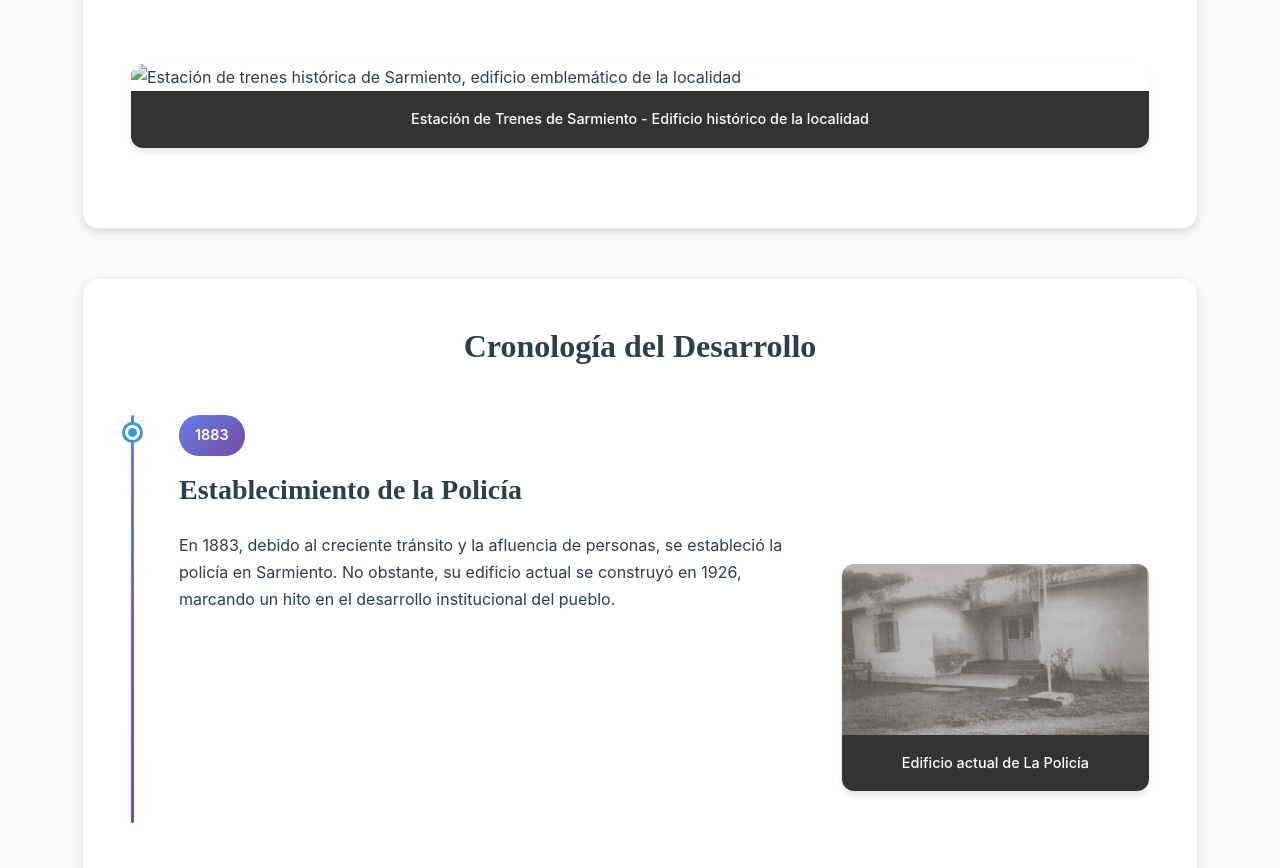
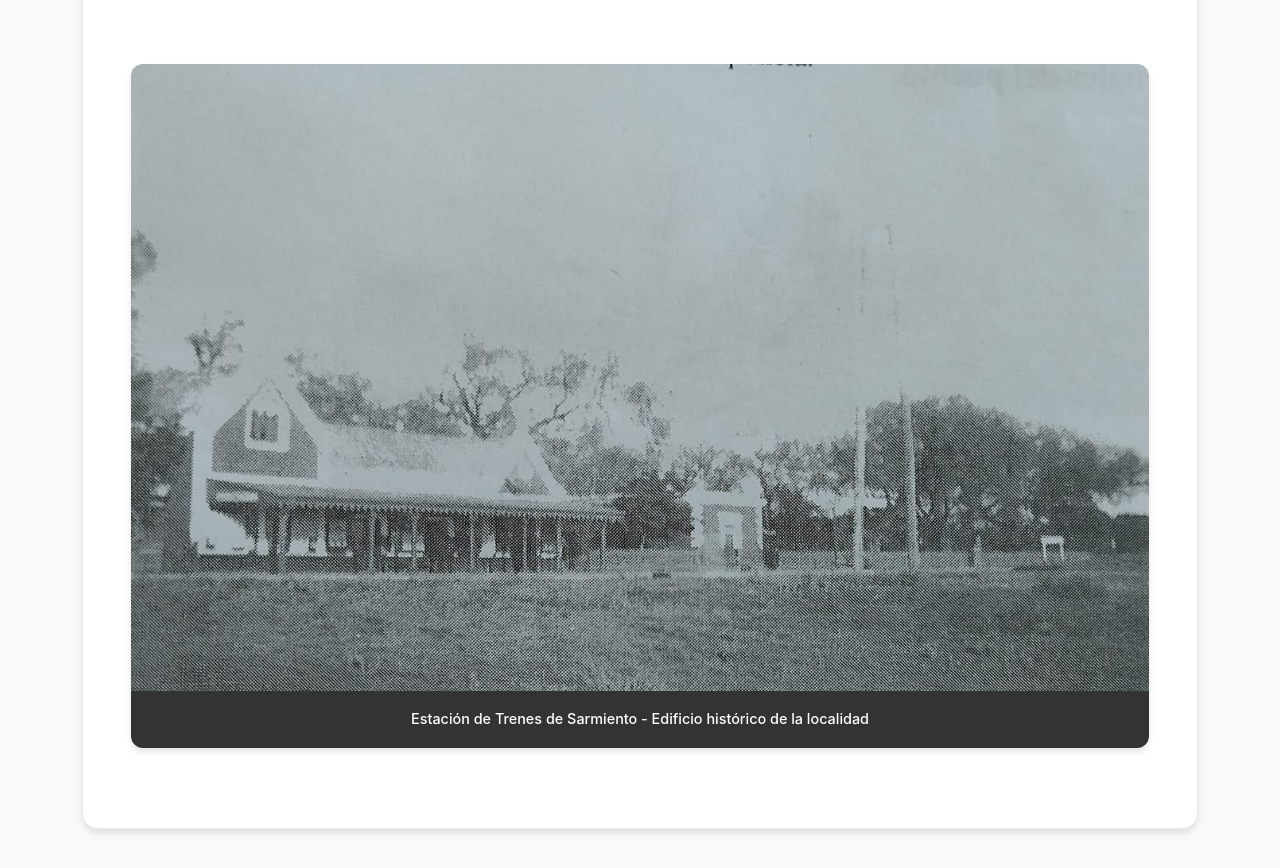
Before and after one commit to RenzoReyna88/Historia-De-La-Localidad-de-Sarmiento, a plain HTML site: page index.html in a window 1280 px wide. Shown: the part 807-1675 px from the top of the page. Drawn offline with nearby package versions, Linux system fonts and the light colour scheme; the site is published under a folder, as on GitHub Pages, so addresses that start at the root find nothing.

Commit message:
Se elimino estructura de carpetas innecesarias

```diff
--- a/index.html
+++ b/index.html
@@ -65,7 +65,7 @@
       </div>
 
       <div class="image-container">
-        <img src="/hist-sar-6.jpg" alt="Estación de trenes histórica de Sarmiento, edificio emblemático de la localidad" loading="lazy">
+        <img src="hist-sar-6.jpg" alt="Estación de trenes histórica de Sarmiento, edificio emblemático de la localidad" loading="lazy">
         <div class="image-caption">
           Estación de Trenes de Sarmiento - Edificio histórico de la localidad
         </div>
```
